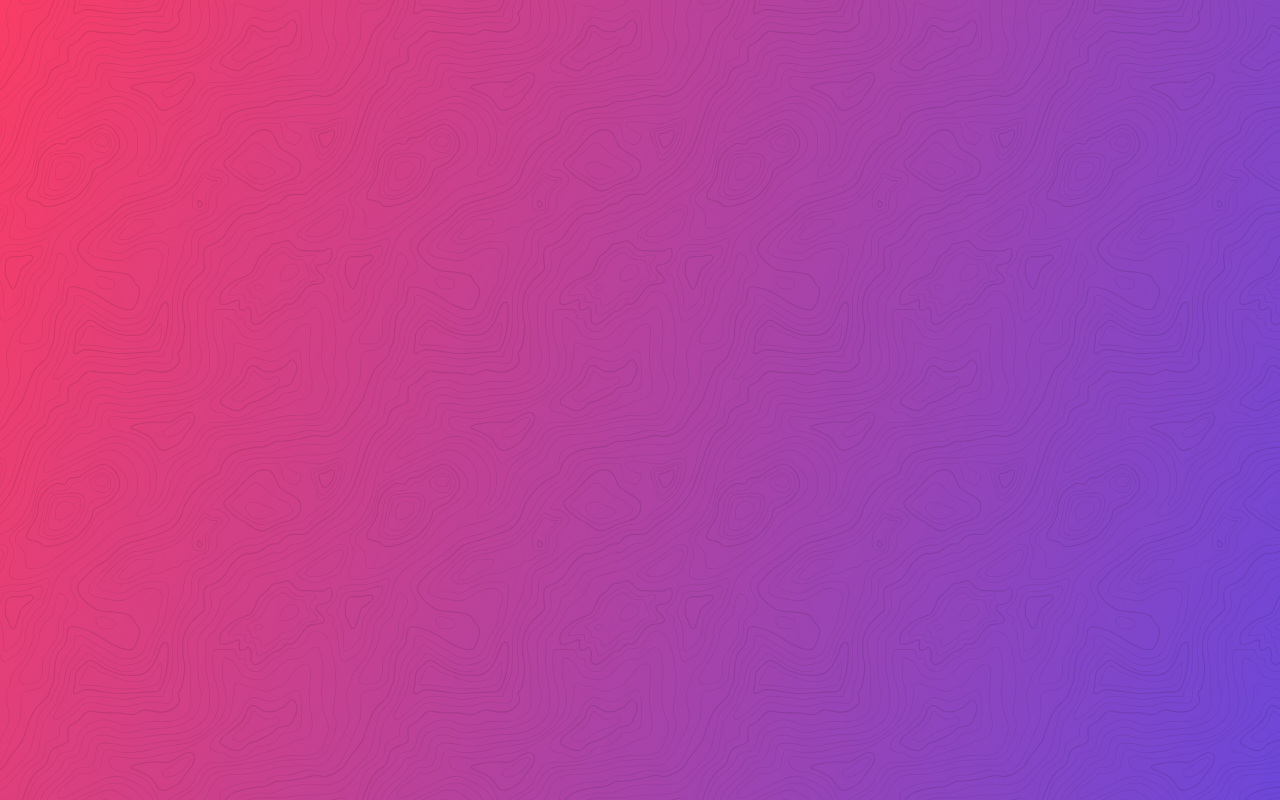
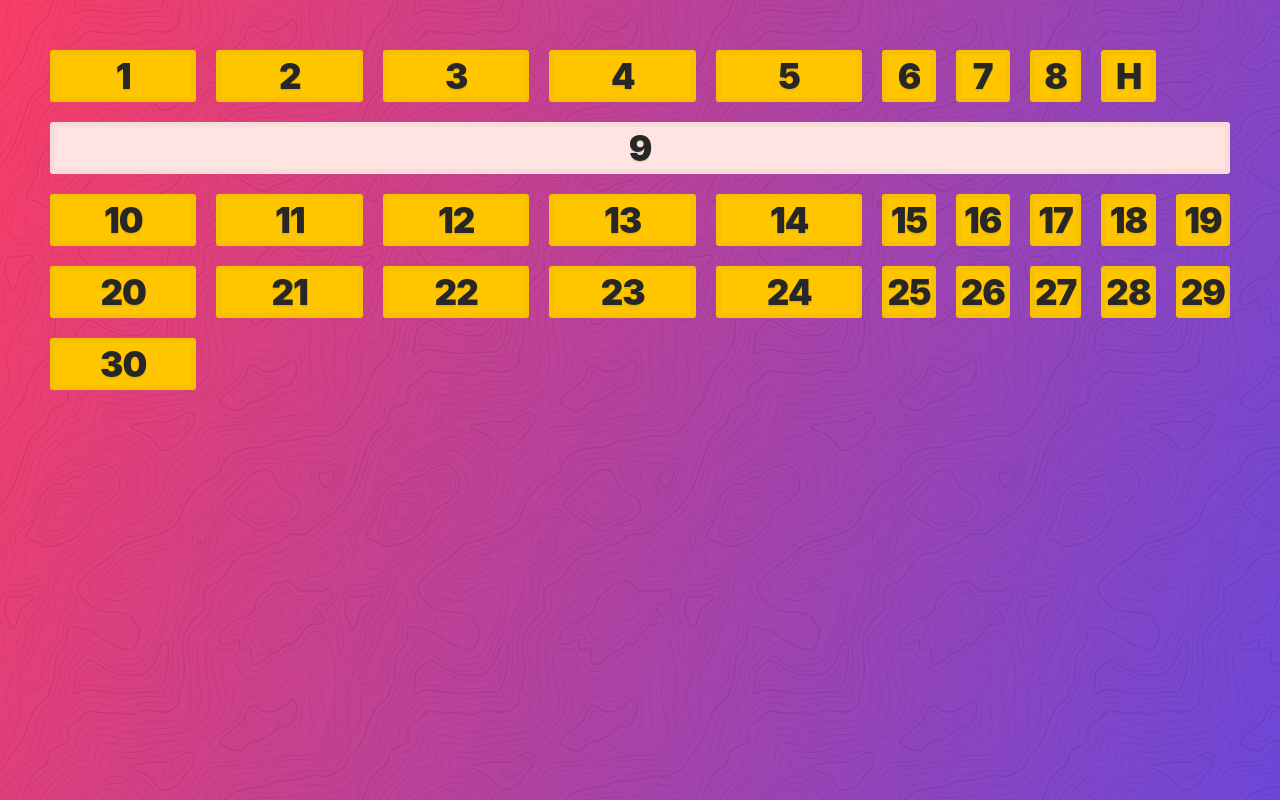
Before and after one commit to hashimwarren/fun-with-css-grid, a website: page css-grid-master/09 - Sizing Grid Items/sizing-items-START.html in a window 1280 px wide. Drawn offline with Linux system fonts and the light colour scheme.

Commit message:
Lesson 9 - complete

```diff
--- a/css-grid-master/09 - Sizing Grid Items/sizing-items-START.html
+++ b/css-grid-master/09 - Sizing Grid Items/sizing-items-START.html
@@ -10,13 +10,49 @@
 
 <body>
   <div class="container">
-
+    <div class="item item1">1</div>
+    <div class="item item2">2</div>
+    <div class="item item3">3</div>
+    <div class="item item4">4</div>
+    <div class="item item5">5</div>
+    <div class="item item6">6</div>
+    <div class="item item7">7</div>
+    <div class="item item8">8</div>
+    <div class="item item8">H</div>
+    <div class="item item9">9</div>
+    <div class="item item10">10</div>
+    <div class="item item11">11</div>
+    <div class="item item12">12</div>
+    <div class="item item13">13</div>
+    <div class="item item14">14</div>
+    <div class="item item15">15</div>
+    <div class="item item16">16</div>
+    <div class="item item17">17</div>
+    <div class="item item18">18</div>
+    <div class="item item19">19</div>
+    <div class="item item20">20</div>
+    <div class="item item21">21</div>
+    <div class="item item22">22</div>
+    <div class="item item23">23</div>
+    <div class="item item24">24</div>
+    <div class="item item25">25</div>
+    <div class="item item26">26</div>
+    <div class="item item27">27</div>
+    <div class="item item28">28</div>
+    <div class="item item29">29</div>
+    <div class="item item30">30</div>
   </div>
 
   <style>
     .container {
       display: grid;
       grid-gap: 20px;
+      grid-template-columns: repeat(5, 1fr)
+    }
+    .item9 {
+      background: mistyrose;
+      grid-column: span 10;
+      grid-row: span 2;
     }
   </style>
 </body>
```
Also changed, not shown: css-grid-master/08 - CSS Grid repeat function/repeat-START.html (+2 -2 lines), css-grid-master/course-notes.md (+4 -0 lines).
